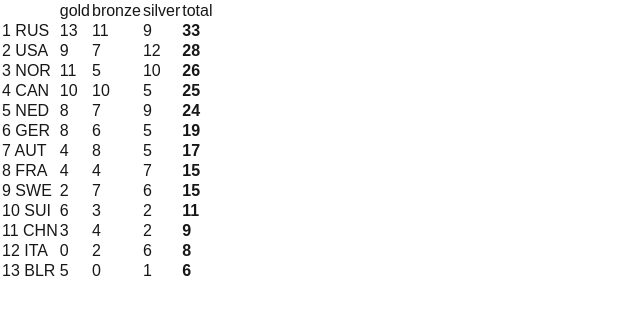
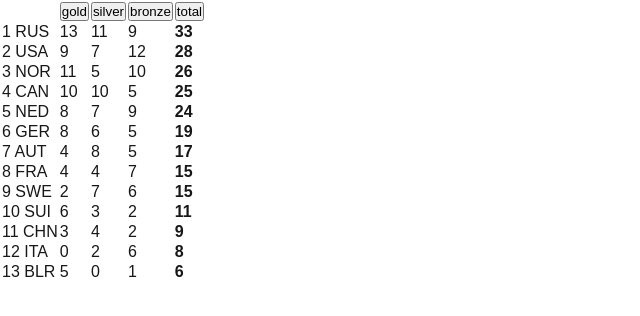
Before and after one commit to kcheverie/medal-count, a Next.js app: page / in a window 1280 px wide. Shown: the top 316 px of the page, without its empty margins (0-640 px from the left). Built offline with nearby package versions, Linux system fonts and the light colour scheme.

Commit message:
click headings to change sort; use URL params

```diff
--- a/src/app/page.tsx
+++ b/src/app/page.tsx
@@ -2,8 +2,8 @@
 
 import styles from "./page.module.css";
 import Table from "./components/Table"
-import { useState } from 'react';
-import { useSearchParams} from 'next/navigation'
+import { useState, useCallback } from 'react';
+import { useSearchParams, useRouter, usePathname} from 'next/navigation'
 
 let medalss = [{
   "code": "USA",
@@ -94,27 +94,92 @@ interface Medal {
   code: string
 }
 
-function sortMedals(a: object, b:object) {
-  return b.total-a.total
+function sortMedals(a: object, b:object, sortType: string) {
+  console.log(sortType)
+  let tie = b.total === a.total
+  switch(sortType) {
+    case "total":
+      if (tie) {
+        return b.gold - a.gold;
+      } else {
+        return b.total-a.total;
+      }
+      break;
+    case "gold":
+      if (tie) {
+        return b.silver - a.silver
+      } else {
+        return b.gold-a.gold;
+      }
+      break;
+    case "silver":
+      if (tie) {
+        return b.gold = a.gold;
+      } else {
+        return b.silver-a.silver;
+      }
+      break;
+    case "bronze":
+      if (tie) {
+        return b.gold - a.gold;
+      } else {
+        return b.bronze-a.bronze;
+      }
+      break;
+  }
 }
 
+
 export default function Home() {
+  const searchParams = useSearchParams()
+  const router = useRouter()
+  const pathname = usePathname()
+  const createQueryString = useCallback(
+    (name: string, value: string) => {
+      const params = new URLSearchParams(searchParams.toString())
+      params.set(name, value)
+
+      return params.toString()
+    },
+    [searchParams]
+  )
+  const [sortType, setSortType] = useState('total')
+
   const [medals, setMedals] = useState(medalss.map((medal) => {
-      (medal as medalType).total = medal.gold + medal.silver + medal.bronze;
+    (medal as medalType).total = medal.gold + medal.silver + medal.bronze;
       return medal;
-  }).sort(sortMedals))
+  }).sort((a, b) => b.total-a.total))
+
+  const handleClick = (event: any) => {
+    event.preventDefault();
+    setSortType(event.target.id)
+    setMedals([...medals.sort((a, b) => sortMedals(a, b, event.target.id))])
+    router.push(pathname + '?' + createQueryString('sort', event.target.id))
+  }
 
   return (
     <table>
       <thead>
-        <td></td>
-        <td>gold</td>
-        <td>bronze</td>
-        <td>silver</td>
-        <td>total</td>
+        <tr>
+          <td></td>
+          <td>
+            <button id="gold" onClick={handleClick}>gold</button>
+          </td>
+          <td>
+            <button id="silver" onClick={handleClick}>silver</button>
+
+          </td>
+          <td>
+            <button id="bronze" onClick={handleClick}>bronze</button>
+          </td>
+          <td>
+            <button id="total" onClick={handleClick}>total</button>
+          </td>
+        </tr>
       </thead>
       <tbody>
           {medals.map((medal, index) => {
+            console.log('rerender')
             return (
               <tr key={medal.code}>
                 <td>{index + 1} {medal.code}</td>
```
